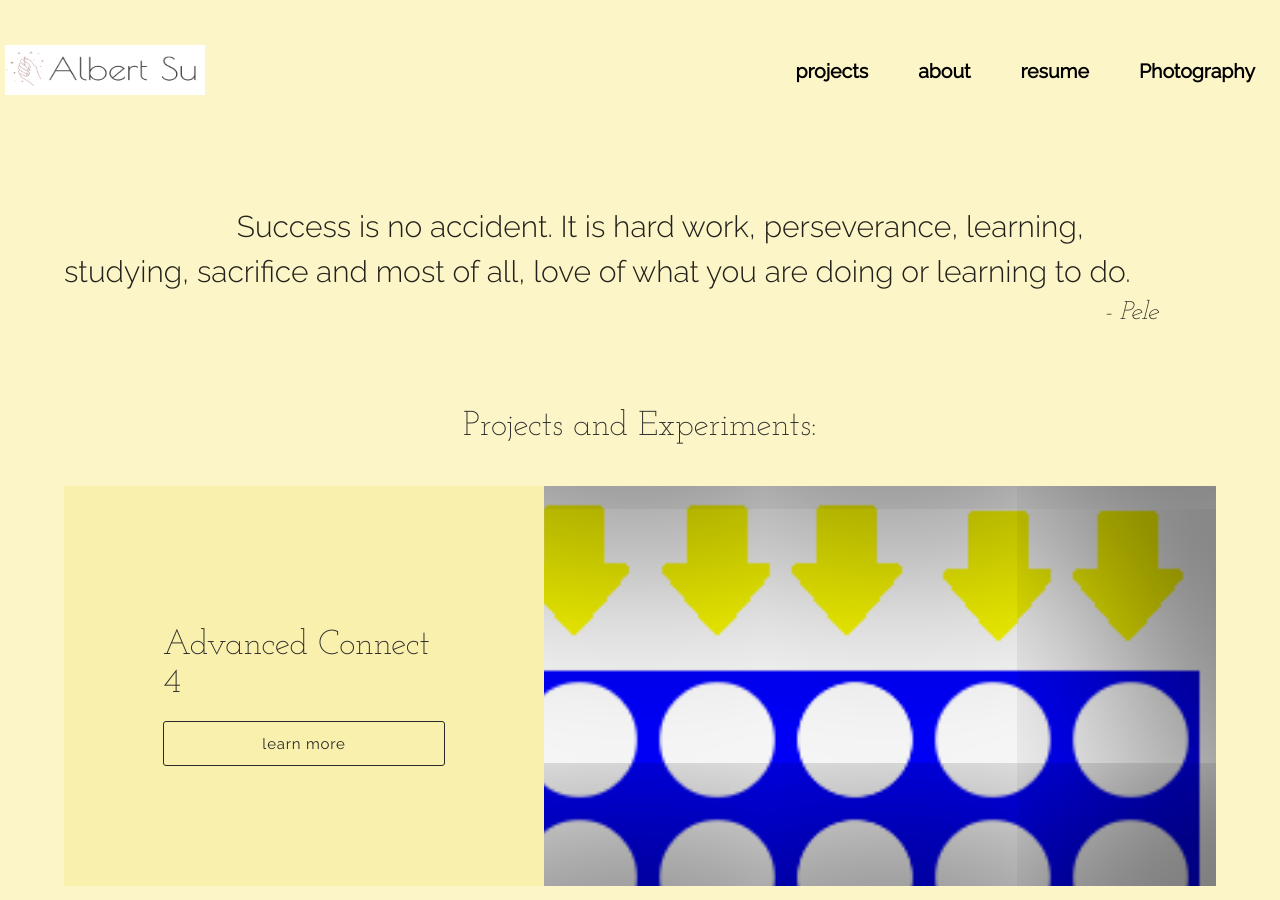
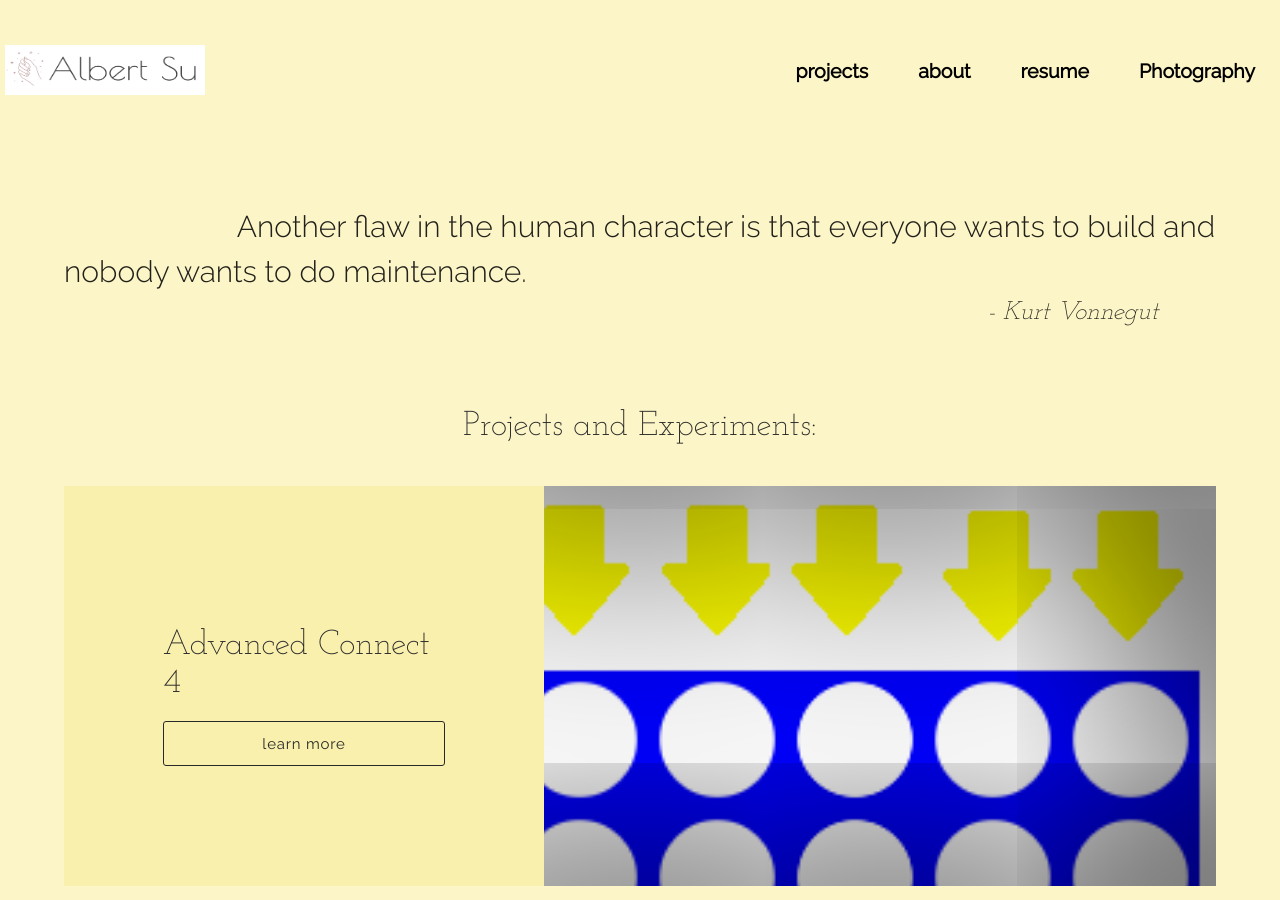
Before and after one commit to AlbertSu123/albertsu123.github.io, a Jekyll site: the page built from projects.html, in a window 1280 px wide and 900 px high. Built offline with Jekyll 4.4.1, drawn with Linux system fonts in a browser that asks for light colours; nearby versions of some CDN libraries.

Commit message:
Update projects.html

```diff
--- a/projects.html
+++ b/projects.html
@@ -1,7 +1,7 @@
 ---
 layout: not_homepage
-quote: Success is no accident. It is hard work, perseverance, learning, studying, sacrifice and most of all, love of what you are doing or learning to do.
-author: Pele
+quote: Another flaw in the human character is that everyone wants to build and nobody wants to do maintenance.
+author: Kurt Vonnegut
 ---
 
 {% include quote.html quote=page.quote author=page.author %}
```
